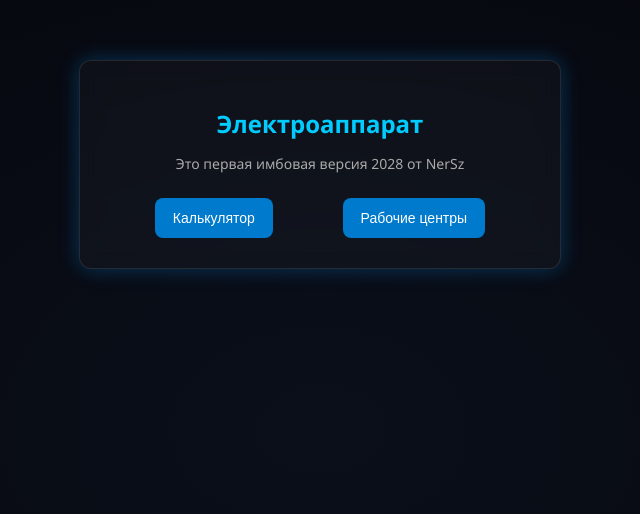
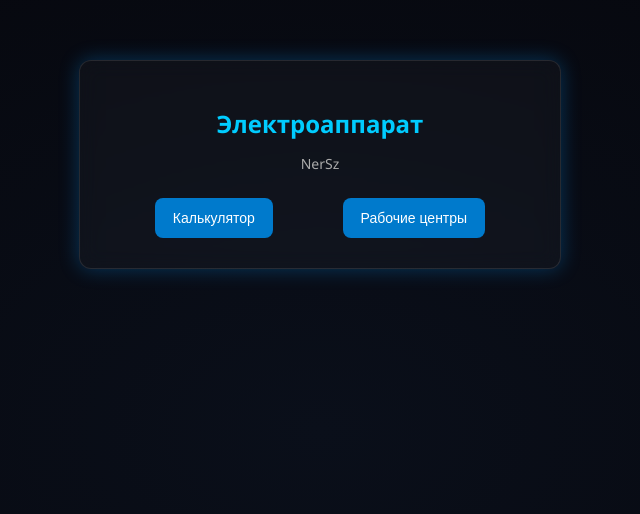
Before and after one commit to NerSz/SyntaxStageApp, a plain HTML site: page index.html in a window 1280 px wide. Shown: the whole page, without its empty margins (320-960 px from the left). Drawn offline with Linux system fonts and the light colour scheme.

Commit message:
Update index.html

```diff
--- a/index.html
+++ b/index.html
@@ -9,7 +9,7 @@
 <body>
   <div class="container">
     <h1>Электроаппарат</h1>
-    <p>Это первая имбовая версия 2028 от NerSz</p>
+    <p>NerSz</p>
 
     <div class="button-grid">
       <button class="button" onclick="openCalculator()">Калькулятор</button>
```
